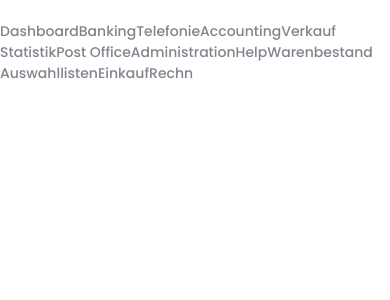
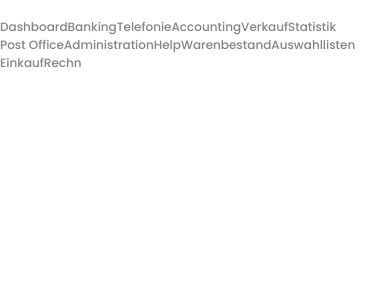
Before and after one commit to bogdan-nazarenko/exonn-tabs, a React (Vite) app: page / in a window 390 px wide. Shown: the top 300 px of the page. Built offline with nearby package versions, Linux system fonts and the light colour scheme.

Commit message:
refactor(styles/base): set media query for body

```diff
--- a/src/styles/base.scss
+++ b/src/styles/base.scss
@@ -12,4 +12,8 @@ html {
 
 body {
     font-size: 1.4rem;
+
+    @media (width < $desktop) {
+        font-size: 1.2rem;
+    }
 }
```
